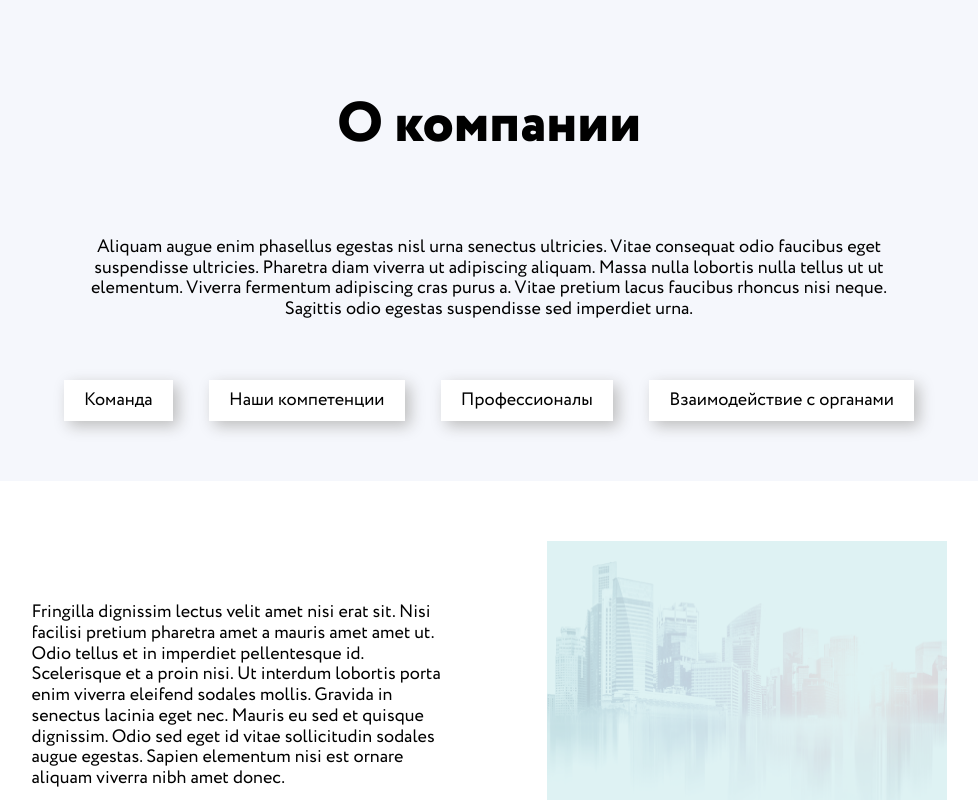
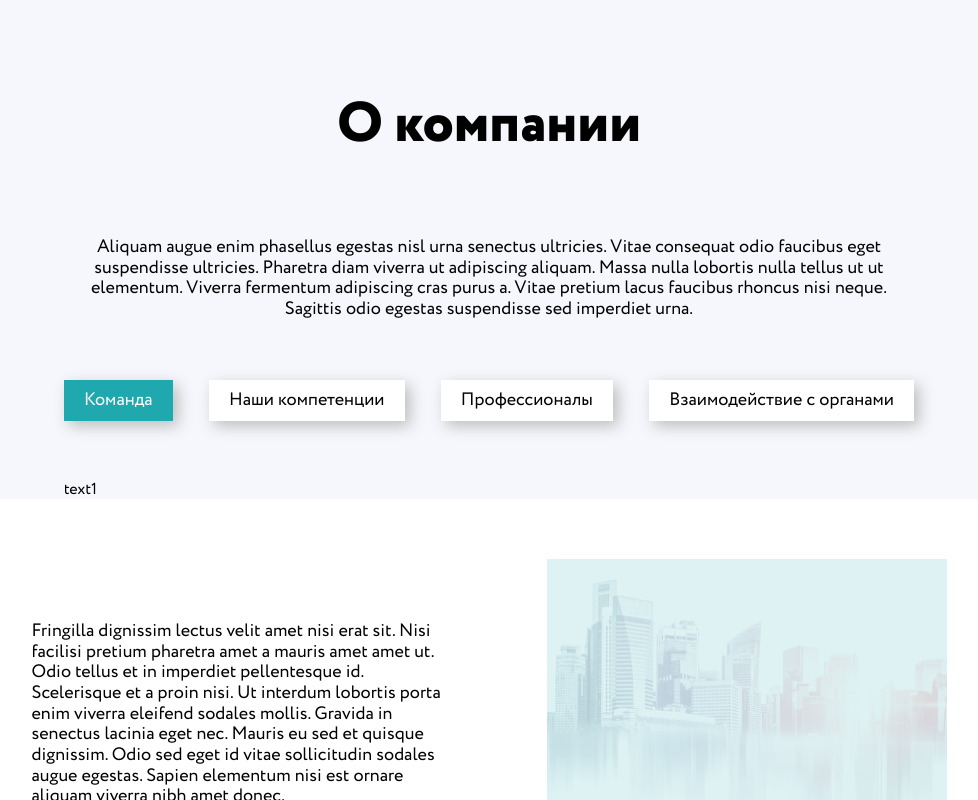
Before and after one commit to Chinya22/expressinvest, a plain HTML site: page index.html in a window 1280 px wide. Both pictures are taken after a click on the button "Команда". Shown: the part 918-1718 px from the top of the page, without its empty margins (151-1129 px from the left). Drawn offline with Linux system fonts and the light colour scheme.

Commit message:
табы

```diff
--- a/JS/index.js
+++ b/JS/index.js
@@ -52,25 +52,52 @@ createCards(cardsInfo, cardsWrapper);
 //   createCards (cardsInfo, cardsWrapper);
 // })
 
-const btnModal = document.querySelector('.header_button');
-const modal1 = document.querySelector('.modal');
-const modalCLose = document.querySelector('.modal_close');
+const btnModal = document.querySelector(".header_button");
+const modal1 = document.querySelector(".modal");
+const modalCLose = document.querySelector(".modal_close");
 
-btnModal.addEventListener('click', () => {
-  modal1.classList.add('modal_active');
+btnModal.addEventListener("click", () => {
+  modal1.classList.add("modal_active");
 
-  modalCLose.addEventListener('click', closeModalFn);
+  modalCLose.addEventListener("click", closeModalFn);
 
-  modal1.addEventListener('click', hideModal);
+  modal1.addEventListener("click", hideModal);
 
   function closeModalFn() {
-    modal1.classList.remove('modal_active');
-    modalCLose.removeEventListener('click', closeModalFn);
-    modal1.removeEventListener('click', hideModal);
+    modal1.classList.remove("modal_active");
+    modalCLose.removeEventListener("click", closeModalFn);
+    modal1.removeEventListener("click", hideModal);
   }
   function hideModal(event) {
     if (event.target === modal1) {
       closeModalFn();
     }
   }
-})
+});
+
+const tabs = document.querySelectorAll(".secondScreen_buttonWrapper_item");
+const tabsContent = document.querySelectorAll(".tab_content_item");
+
+tabs.forEach((tab, index) => {
+  tab.onclick = () => {
+    changeTab(index);
+  };
+});
+function changeTab(index) {
+  // for (let tab of tabs) {
+  //   tab.classList.remove('active');
+  // }
+  // tabs[index].classList.add('active');
+
+  // for (let el of tabsContent) {
+  //   el.classList.remove('active');
+  // }
+  // tabsContent[index].classList.add('active');
+
+  for (let i=0; i<tabs.length; i++) {
+    tabs[i].classList.remove('active');
+    tabsContent[i].classList.remove('active');
+  }
+  tabs[index].classList.add('active');
+  tabsContent[index].classList.add('active');
+}
--- a/css/style.css
+++ b/css/style.css
@@ -287,7 +287,8 @@ body {
   transition: 0.5s;
 }
 
-.secondScreen_buttonWrapper_item:hover {
+.secondScreen_buttonWrapper_item:hover,
+.secondScreen_buttonWrapper_item.active {
   background-color: #1fa8ad;
   color: #fff;
 }
@@ -718,6 +719,19 @@ body {
   padding: 20px;
   margin: 20px auto;
 }
+.tabs_content {
+  width: 850px;
+  text-align: left;
+
+  /* opacity: 0; */
+}
+.tab_content_item {
+  display: none;
+}
+.tab_content_item.active {
+  display: block;
+}
+
 @media screen and (max-width: 1300px) {
   .wrapper {
     padding: 0 20px;
--- a/index.html
+++ b/index.html
@@ -118,10 +118,16 @@
                     pretium lacus faucibus rhoncus nisi neque. Sagittis odio egestas suspendisse sed imperdiet urna.
                 </p>
                 <div class="secondScreen_buttonWrapper">
-                    <button class="secondScreen_buttonWrapper_item btn">Команда</button>
+                    <button class="secondScreen_buttonWrapper_item active btn">Команда</button>
                     <button class="secondScreen_buttonWrapper_item btn">Наши компетенции</button>
                     <button class="secondScreen_buttonWrapper_item btn">Профессионалы</button>
                     <button class="secondScreen_buttonWrapper_item btn">Взаимодействие с органами</button>
+                </div>
+                <div class="tabs_content">
+                    <div class="tab_content_item active">text1</div>
+                    <div class="tab_content_item">text2</div>
+                    <div class="tab_content_item">text3</div>
+                    <div class="tab_content_item">text4</div>
                 </div>
                 <div class="secondScreen_about">
                     <p class="secondScreen_about_text">Fringilla dignissim lectus velit amet nisi erat sit. Nisi
```
